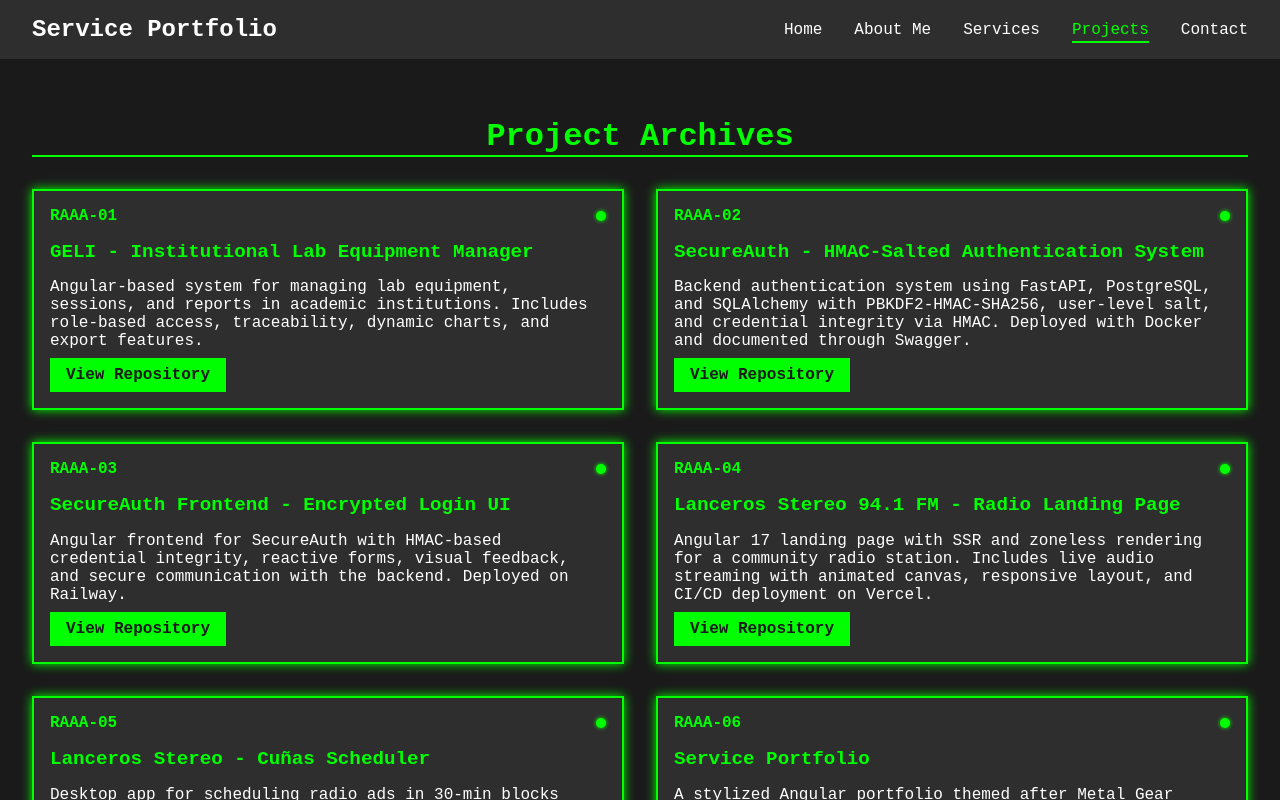
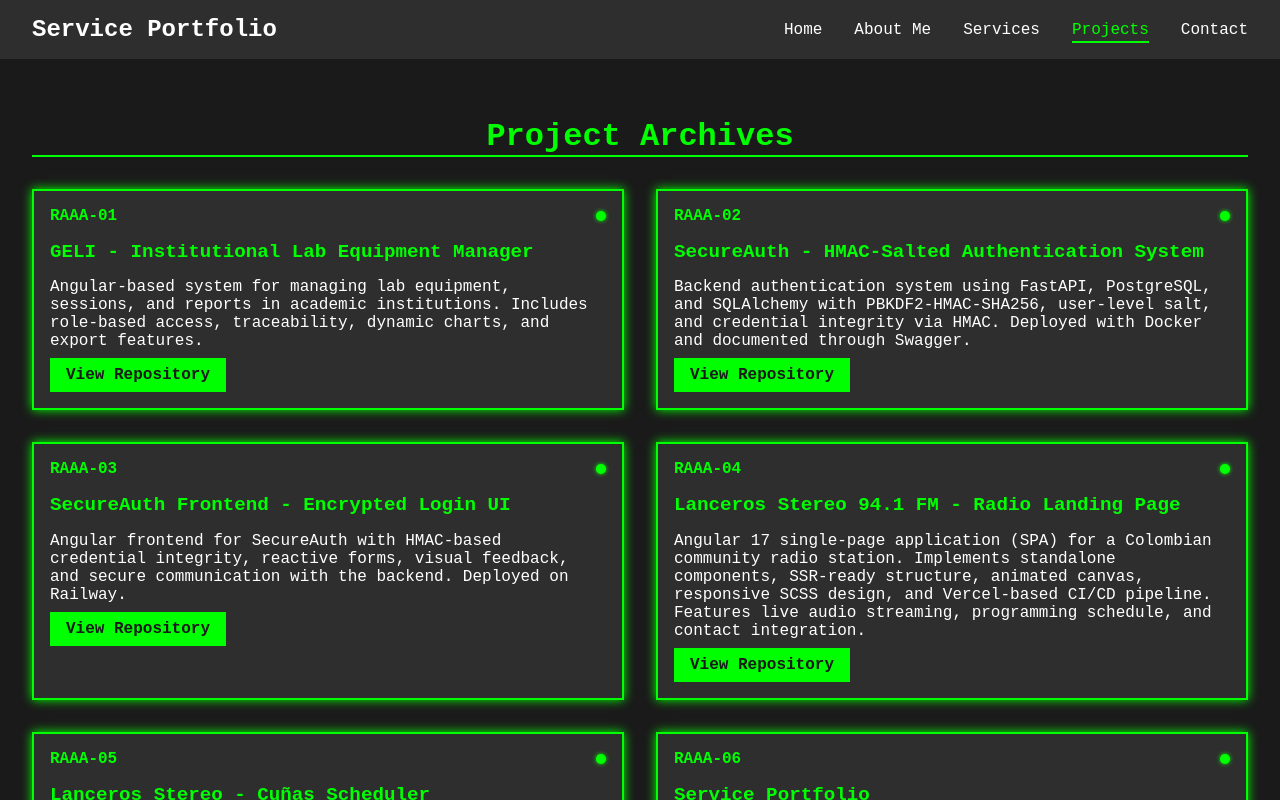
Before and after one commit to juanitomanoplateada/service-portfolio, an Angular app: page /projects in a window 1280 px wide. Shown: the top 800 px of the page. Built offline with nearby package versions, Linux system fonts and the light colour scheme.

Commit message:
Update projects.ts

```diff
--- a/src/app/pages/projects/projects.ts
+++ b/src/app/pages/projects/projects.ts
@@ -40,9 +40,9 @@ export class ProjectsComponent {
       code: 'RAAA-04',
       title: 'Lanceros Stereo 94.1 FM - Radio Landing Page',
       description:
-        'Angular 17 landing page with SSR and zoneless rendering for a community radio station. Includes live audio streaming with animated canvas, responsive layout, and CI/CD deployment on Vercel.',
+        'Angular 17 single-page application (SPA) for a Colombian community radio station. Implements standalone components, SSR-ready structure, animated canvas, responsive SCSS design, and Vercel-based CI/CD pipeline. Features live audio streaming, programming schedule, and contact integration.',
       status: 'active',
-      link: 'https://github.com/juanitomanoplateada/lanceros-landing',
+      link: 'https://github.com/juanitomanoplateada/ls94.1fm-landing-page',
     },
     {
       code: 'RAAA-05',
```
